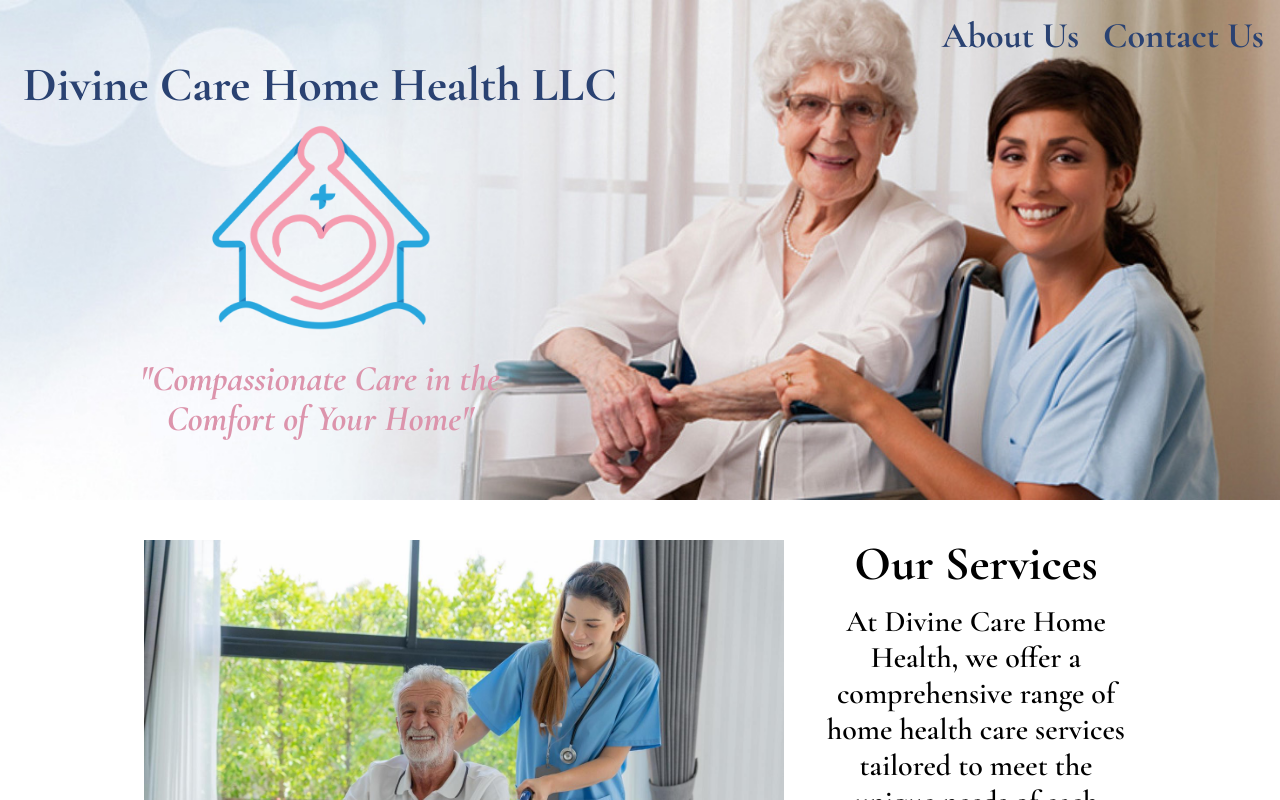
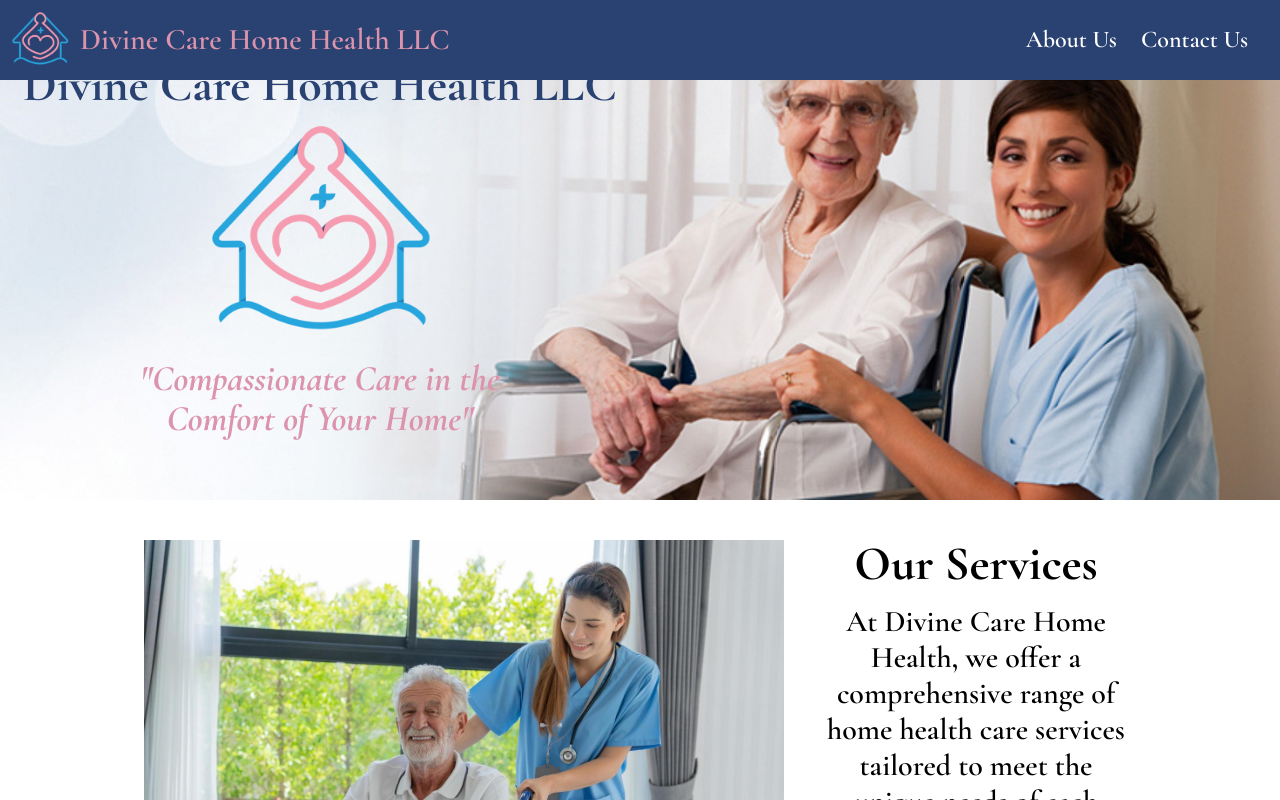
Before and after one commit to chacuzzzi/chacuzzzi.github.io, a React (Create React App) app in the folder client/: page / in a window 1280 px wide. Shown: the top 800 px of the page. Built offline with nearby package versions, Linux system fonts and the light colour scheme.

Commit message:
Fixed navbar bug, committing desktop version of About.

```diff
--- a/client/src/Components/Navbar.jsx
+++ b/client/src/Components/Navbar.jsx
@@ -17,7 +17,7 @@
   }
 
   return (
-    <div className='w-full bg-blueTheme top-0 fixed z-100'>
+    <div className='w-full bg-blueTheme top-0 fixed z-50'>
       <div className='flex items-center justify-between'>
         <div className='flex items-center text-white hover:cursor-pointer hover:text-pinkTheme' onClick={() => handleNavigation('/')}>
           <img src={icon} className='m-2 w-12 sm:w-16' alt='Divine Care Home Health LLC'></img>
--- a/client/src/Pages/About2.jsx
+++ b/client/src/Pages/About2.jsx
@@ -21,20 +21,20 @@
 function ContactButton({buttonText}) {
     const navigate = useNavigate()
     return (
-        <button onClick={() => navigate('/contact')} class='p-3 text-center hover:cursor-pointer hover:text-pinkTheme text-blueTheme w-30 h-10 bg-white border-solid border-blueTheme border-2 my-3'>{buttonText}</button>
+        <button onClick={() => navigate('/contact')} class='text-xl text-center hover:border-pinkTheme hover:cursor-pointer hover:text-pinkTheme text-blueTheme w-1/6 h-10 bg-white border-solid border-blueTheme border-2 my-3'>{buttonText}</button>
     )
 }
 
 function About() {
     return (<div className=''>
+        <div className='top-[100px] left-[3%] text-white border-solid border-pinkTheme w-1/5 absolute bg-blueTheme z-0'>
+            <h1 className='text-center text-6xl'>About Us</h1>
+            <div className='text-center cormorant-garamond-medium-italic text-2xl mb-4 mx-2 pb-1'>"Compassionate Care in the Comfort of Your Home."</div>
+        </div>
         <div className='bg-white h-40'>
         </div>
 
         <div className='flex bg-blueTheme text-white'>
-            <div style={{top:'100px', left:'3%'}} className='z-10 border-solid border-pinkTheme w-1/5 absolute bg-blueTheme'>
-                <h1 className='text-center text-6xl'>About Us</h1>
-                <div className='text-center cormorant-garamond-medium-italic text-2xl mb-4 mx-2 pb-1'>"Compassionate Care in the Comfort of Your Home."</div>
-            </div>
             <div className='flex'>
                 <InformationCard
                     visible={false}
```
